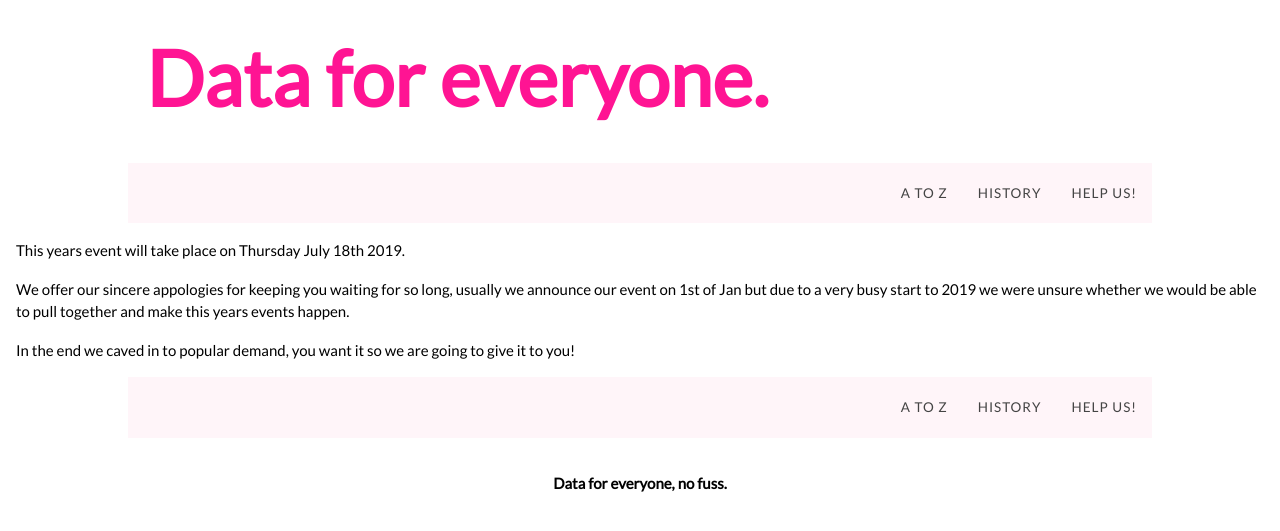
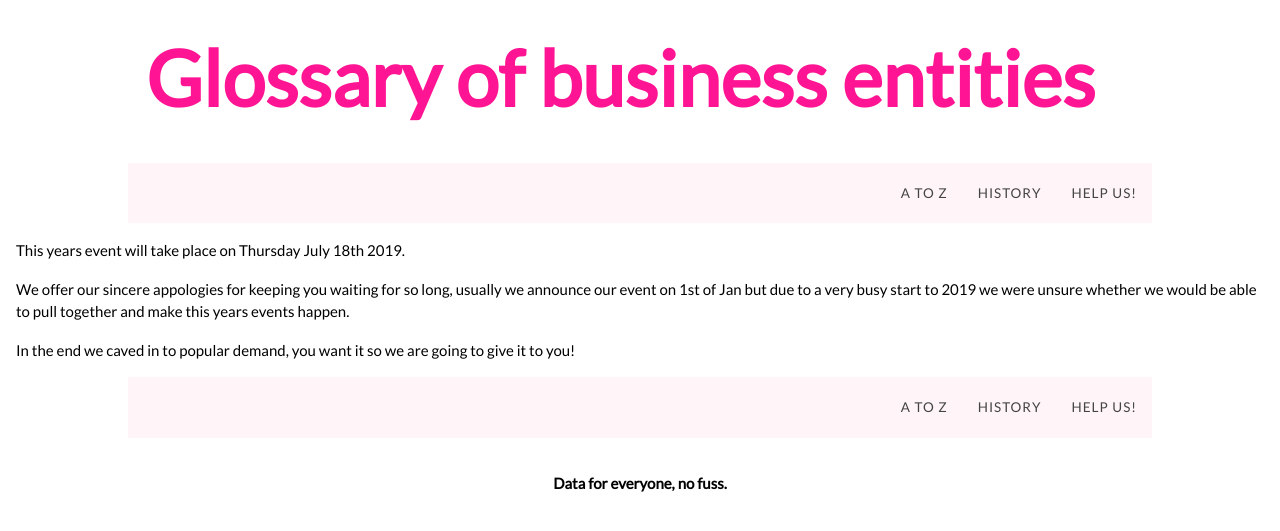
Before and after one commit to KCWADSWORTH/semantic_schema_wiki, a Jekyll site: the page built from _posts/2019-04-20-2019-Race-Entry-Open.md, in a window 1280 px wide. Shown: the top 531 px of the page. Built offline with Jekyll 4.4.1, drawn with Linux system fonts in a browser that asks for light colours.

Commit message:
Update _config.yml

```diff
--- a/_config.yml
+++ b/_config.yml
@@ -3,10 +3,10 @@
 #
 
 # Name of your site (displayed in the header)
-title: Open Data Schema
+title: Enterprise X
 
 # Short bio or description (displayed in the header)
-description: Data for everyone.
+description: Glossary of business entities
 
 # URL of your avatar or profile pic (you could use your GitHub profile pic)
 avatar: https://raw.githubusercontent.com/barryclark/jekyll-now/master/images/jekyll-logo.png
```
